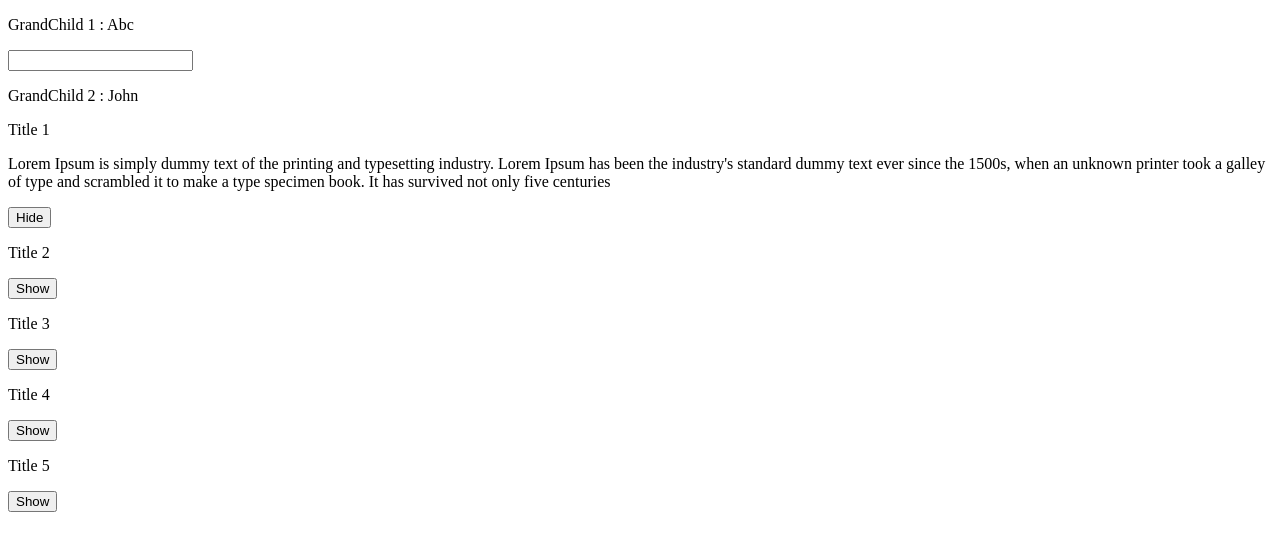
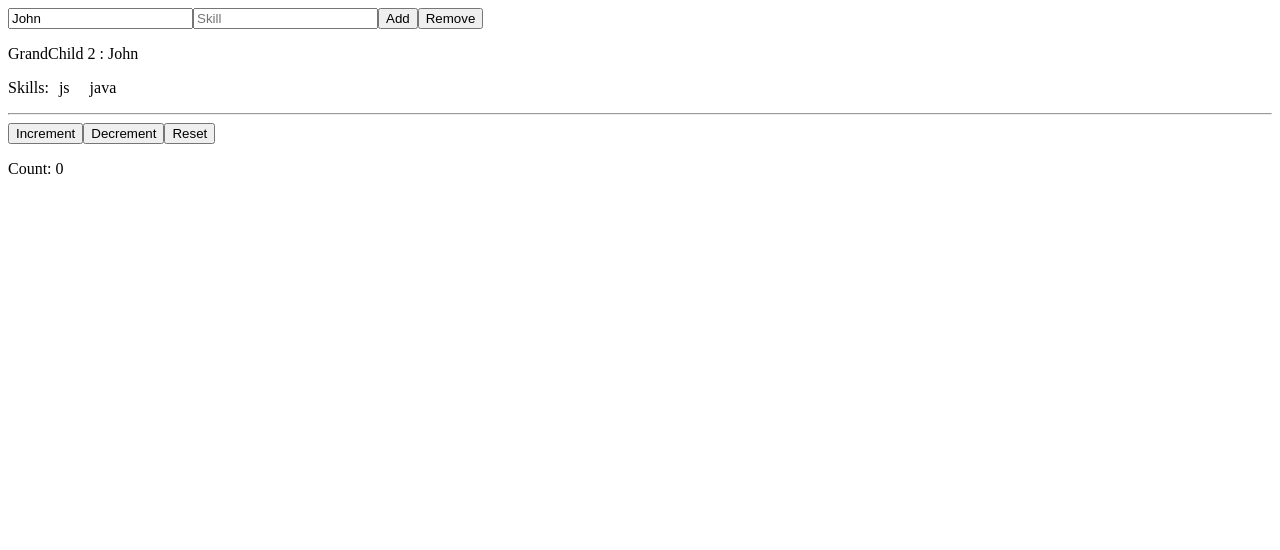
Before and after one commit to ajittupe2548/react-practice, a React (Vite) app: page / in a window 1280 px wide. Shown: the top 550 px of the page. Built offline with nearby package versions, Linux system fonts and the light colour scheme.

Commit message:
Added : Redux toolkit

```diff
--- a/App.js
+++ b/App.js
@@ -1,86 +1,103 @@
-import React, { Component, useContext, useState } from 'react';
-import ReactDOM from 'react-dom/client';
-import NameContext from './NameContext';
+import React, { useState } from "react";
+import ReactDOM from "react-dom/client";
+import { Provider, useDispatch, useSelector } from "react-redux";
+import store from "./redux/store";
+import { updateName, addSkill, removeSkill } from "./redux/userSlice";
+import { increment, decrement, reset } from "./redux/counterSlice";
 
 const reactRoot = ReactDOM.createRoot(document.getElementById("root"));
 
 const Parent = () => {
-    const [name, setName] = useState("Abc");
+    const count = useSelector((store) => store.counter.value);
     return (
         <>
-            <NameContext.Provider value={{ name: name, setName: (value) => setName(value) }}>
-                <Child1 />
-            </NameContext.Provider>
+            <Child1 />
             <Child2 />
+            <p>Count: {count}</p>
         </>
-    )
-}
+    );
+};
 
 const Child1 = () => {
     return (
         <>
             <GrandChild1 />
         </>
-    )
-}
+    );
+};
 
 const GrandChild1 = () => {
-    const { name, setName } = useContext(NameContext);
-    const [value, setValue] = useState("");
+    const name = useSelector((store) => store.user.name);
+    const dispatch = useDispatch();
+    const [value, setValue] = useState(name);
+    const [skill, setSkill] = useState("");
+
+    const handleChange = (e) => {
+        setValue(e.target.value);
+        dispatch(updateName(e.target.value));
+    };
+
     return (
         <>
-            <p>GrandChild 1 : {name}</p>
-            <input type="text" value={value} onChange={(e) => { setValue(e.target.value); setName(e.target.value); }} />
+            <input
+                type="text"
+                value={value}
+                onChange={(e) => {
+                    handleChange(e);
+                }}
+            />
+            <input
+                type="text"
+                placeholder="Skill"
+                value={skill}
+                onChange={(e) => {
+                    setSkill(e.target.value);
+                }}
+            />
+            <button onClick={() => dispatch(addSkill(skill))}>Add</button>
+            <button onClick={() => dispatch(removeSkill(skill))}>Remove</button>
         </>
-    )
-}
+    );
+};
 
 const Child2 = () => {
+    const dispatch = useDispatch();
     return (
         <>
             <GrandChild2 />
+            <hr />
+            <button onClick={() => dispatch(increment())}>Increment</button>
+            <button onClick={() => dispatch(decrement())}>Decrement</button>
+            <button onClick={() => dispatch(reset())}>Reset</button>
         </>
-    )
-}
+    );
+};
 
-class GrandChild2 extends Component {
-    render() {
-        return (
-            <NameContext.Consumer>
-                {
-                    name => <p>GrandChild 2 : {name.name}</p>
-                }
-            </NameContext.Consumer>
-        )
-    }
-}
+const GrandChild2 = () => {
+    const name = useSelector((store) => store.user.name);
+    const skills = useSelector((store) => store.user.skills);
 
-const ExpandCollapse = ({ title, description, isActive, setActiveIndex, index }) => {
     return (
         <>
-            <p>{title}</p>
-            {
-                isActive && <p>{description}</p>
-            }
-            <button onClick={() => setActiveIndex(index)}>{isActive ? 'Hide' : 'Show'}</button>
+            <p>GrandChild 2 : {name}</p>
+            <p>
+                Skills:
+                {skills.map((item, index) => (
+                    <span style={{ margin: 10 }} key={index}>
+                        {item}
+                    </span>
+                ))}
+            </p>
         </>
-    )
-}
-
-const StateLifting = () => {
-    const [activeIndex, setActiveIndex] = useState(0);
-    return (
-        Array.from({ length: 5 }, (i, index) => <ExpandCollapse key={index} index={index} isActive={index === activeIndex} setActiveIndex={(index) => setActiveIndex(index === activeIndex ? null : index)} title={`Title ${index + 1}`} description="Lorem Ipsum is simply dummy text of the printing and typesetting industry. Lorem Ipsum has been the industry's standard dummy text ever since the 1500s, when an unknown printer took a galley of type and scrambled it to make a type specimen book. It has survived not only five centuries" />)
-    )
-}
+    );
+};
 
 const App = () => {
     return (
-        <>
+        <Provider store={store}>
             <Parent />
-            <StateLifting />
-        </>
-    )
-}
+        </Provider>
+    );
+};
 
 reactRoot.render(<App />);
--- a/package.json
+++ b/package.json
@@ -21,8 +21,10 @@
     "process": "^0.11.10"
   },
   "dependencies": {
+    "@reduxjs/toolkit": "^1.9.5",
     "react": "^18.2.0",
-    "react-dom": "^18.2.0"
+    "react-dom": "^18.2.0",
+    "react-redux": "^8.1.2"
   },
   "browserslist": [
     "last 10 versions"
--- /dev/null
+++ b/redux/counterSlice.js
@@ -0,0 +1,23 @@
+import { createSlice } from "@reduxjs/toolkit";
+
+const counterSlice = createSlice({
+    name: "Counter",
+    initialState: {
+        value: 0,
+    },
+    reducers: {
+        increment: (state) => {
+            state.value++;
+        },
+        decrement: (state) => {
+            state.value--;
+        },
+        reset: (state) => {
+            state.value = 0;
+        },
+    },
+});
+
+export const { increment, decrement, reset } = counterSlice.actions;
+
+export default counterSlice.reducer;
--- /dev/null
+++ b/redux/store.js
@@ -0,0 +1,12 @@
+import { configureStore } from "@reduxjs/toolkit";
+import userSlice from "./userSlice";
+import counterSlice from "./counterSlice";
+
+const store = configureStore({
+    reducer: {
+        user: userSlice,
+        counter: counterSlice,
+    },
+});
+
+export default store;
--- /dev/null
+++ b/redux/userSlice.js
@@ -0,0 +1,24 @@
+import { createSlice } from "@reduxjs/toolkit";
+
+const userSlice = createSlice({
+    name: "User",
+    initialState: {
+        name: "John",
+        skills: ["js", "java"],
+    },
+    reducers: {
+        updateName: (state, action) => {
+            state.name = action.payload;
+        },
+        addSkill: (state, action) => {
+            state.skills.push(action.payload);
+        },
+        removeSkill: (state, action) => {
+            state.skills = state.skills.filter((item) => item !== action.payload);
+        },
+    },
+});
+
+export const { updateName, addSkill, removeSkill } = userSlice.actions;
+
+export default userSlice.reducer;
```
Also changed, not shown: 1 other file (tests, documents, lock files or other folders).
